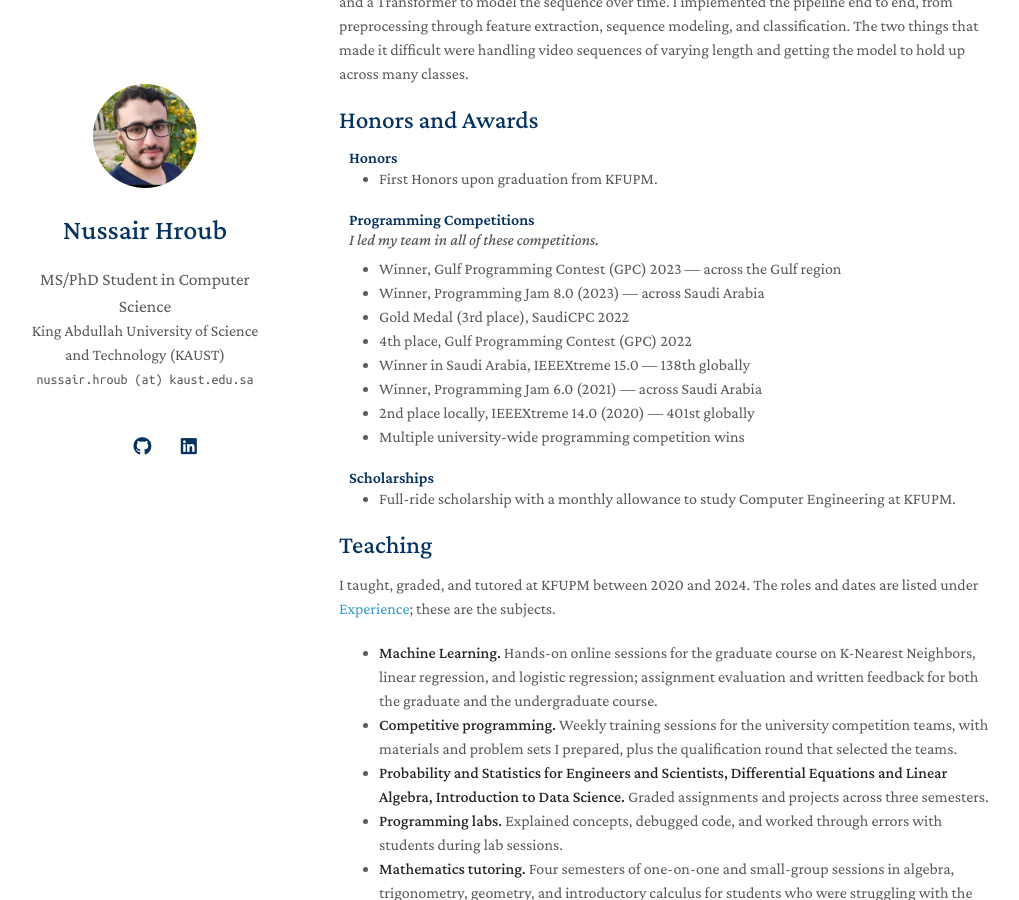
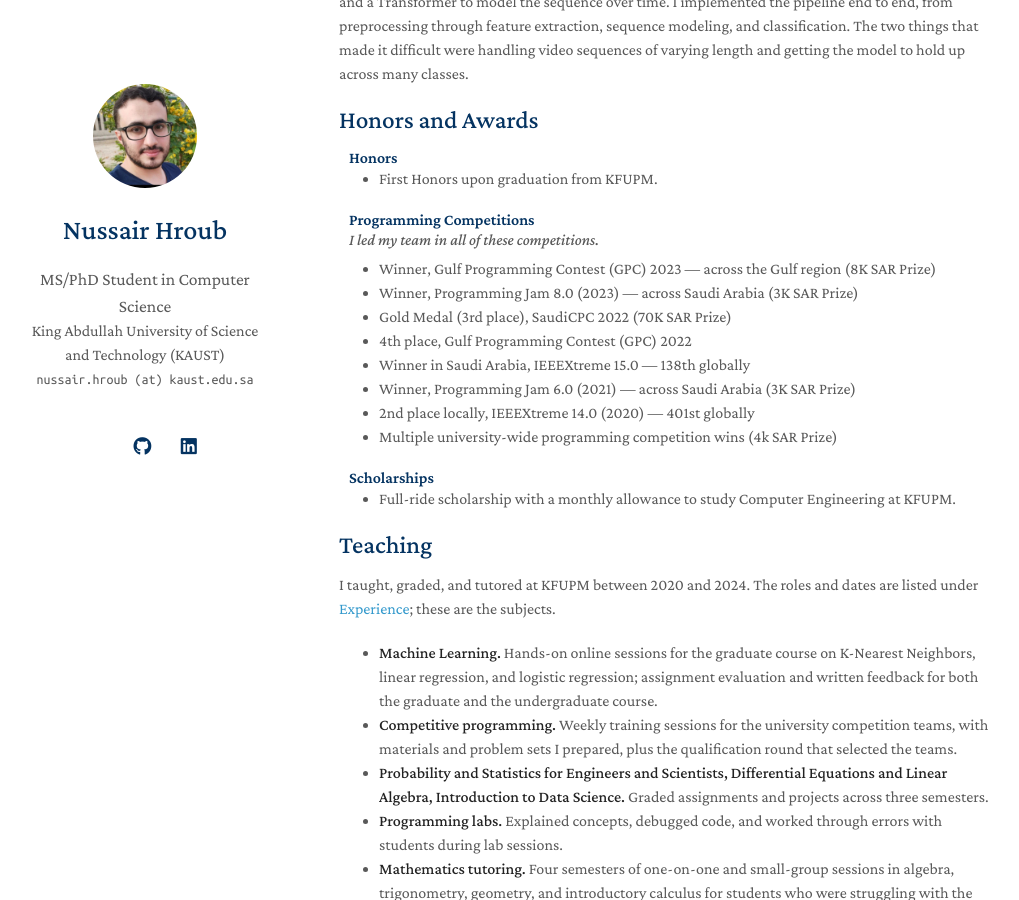
Before and after one commit to NussairHroub/NussairHroub.github.io, a Jekyll site: the page built from index.md, in a window 1280 px wide and 900 px high, scrolled down 3219 px. Shown: the whole window, without its empty margins (131-1150 px from the left). Built offline with Jekyll 4.4.1, drawn with Linux system fonts in a browser that asks for light colours; a style sheet for code colours, icons or effects is not loaded.

Commit message:
Update awards with prize information
Added prize details to various competition wins.

```diff
--- a/_includes/awards.md
+++ b/_includes/awards.md
@@ -11,14 +11,14 @@
 <p style="margin:0 10px 5px; font-style: italic;">I led my team in all of these competitions.</p>
 
 <ul style="margin:0 0 20px;">
-  <li>Winner, Gulf Programming Contest (GPC) 2023 &mdash; across the Gulf region</li>
-  <li>Winner, Programming Jam 8.0 (2023) &mdash; across Saudi Arabia</li>
-  <li>Gold Medal (3rd place), SaudiCPC 2022</li>
+  <li>Winner, Gulf Programming Contest (GPC) 2023 &mdash; across the Gulf region (8K SAR Prize)</li>
+  <li>Winner, Programming Jam 8.0 (2023) &mdash; across Saudi Arabia (3K SAR Prize)</li>
+  <li>Gold Medal (3rd place), SaudiCPC 2022 (70K SAR Prize)</li>
   <li>4th place, Gulf Programming Contest (GPC) 2022</li>
   <li>Winner in Saudi Arabia, IEEEXtreme 15.0 &mdash; 138th globally</li>
-  <li>Winner, Programming Jam 6.0 (2021) &mdash; across Saudi Arabia</li>
+  <li>Winner, Programming Jam 6.0 (2021) &mdash; across Saudi Arabia (3K SAR Prize)</li>
   <li>2nd place locally, IEEEXtreme 14.0 (2020) &mdash; 401st globally</li>
-  <li>Multiple university-wide programming competition wins</li>
+  <li>Multiple university-wide programming competition wins (4k SAR Prize)</li>
 </ul>
 
 <h3 class="entry" style="margin:0 10px 0;">Scholarships</h3>
```
